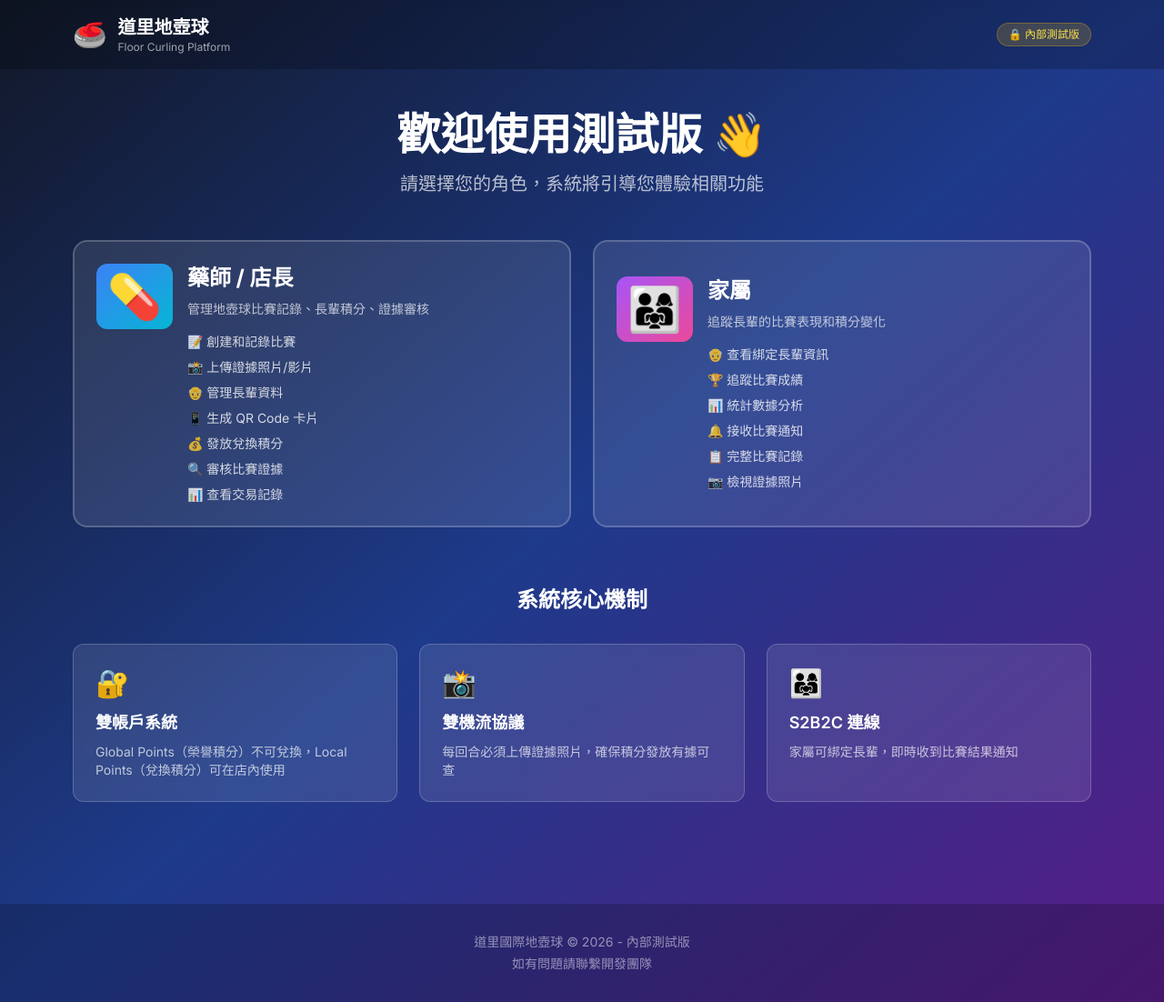
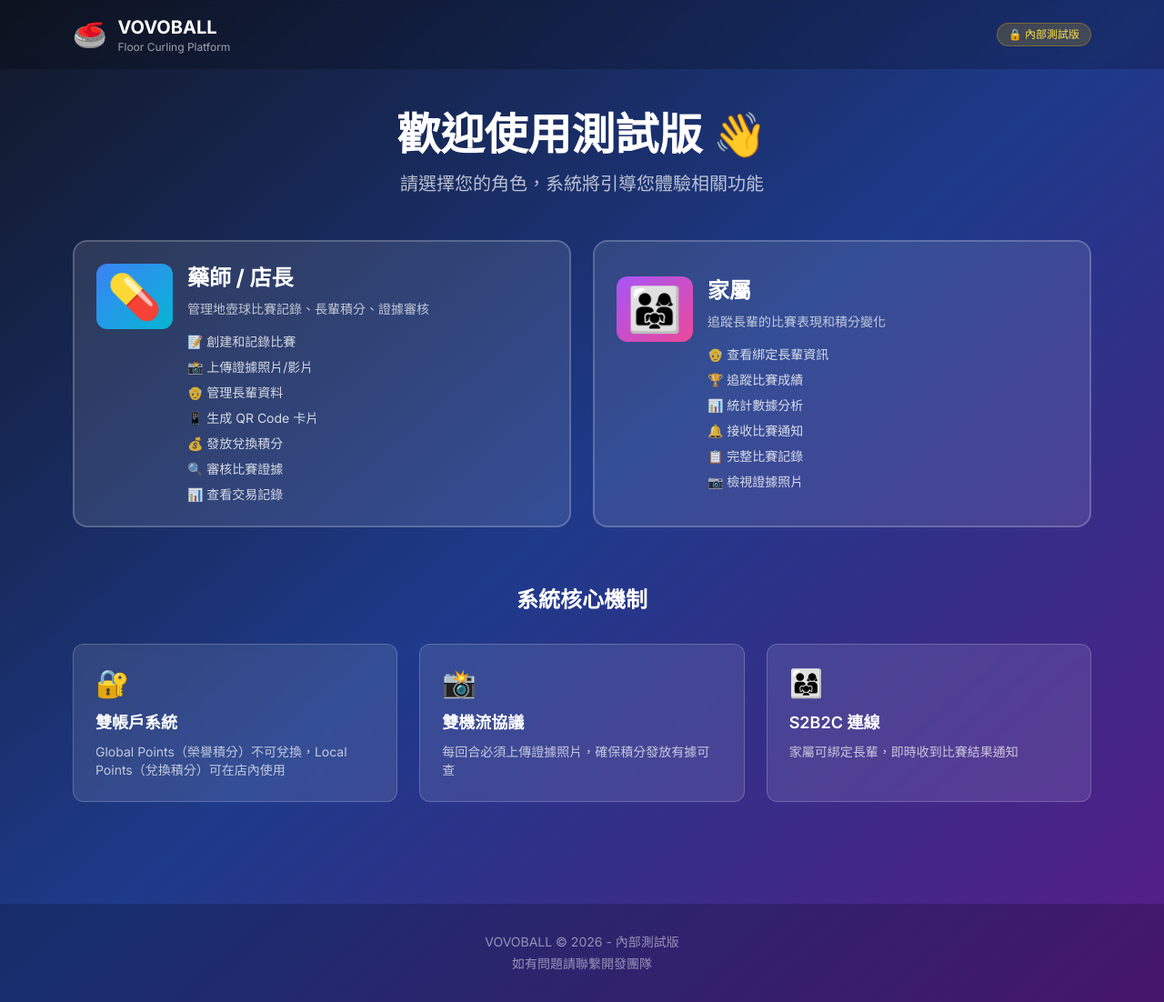
Before and after one commit to secrects2/Daoli2026, a Next.js app in the folder floor-curling-app/: page /guide in a window 1280 px wide. Shown: the whole page at 91% size. Built offline with nearby package versions, Linux system fonts and the light colour scheme.

Commit message:
brand: 系统名称统一改为VOVOBALL(原道里運動平台)

```diff
--- a/floor-curling-app/app/admin/page.tsx
+++ b/floor-curling-app/app/admin/page.tsx
@@ -50,7 +50,7 @@ export default function AdminDashboard() {
                     <div className="flex justify-between h-16 items-center">
                         <div className="flex items-center gap-3">
                             <span className="text-2xl">🛡️</span>
-                            <h1 className="text-xl font-bold text-foreground">道里國際總部</h1>
+                            <h1 className="text-xl font-bold text-foreground">VOVOBALL 總部</h1>
                         </div>
                         <div className="flex items-center space-x-4">
                             <button
--- a/floor-curling-app/app/guide/page.tsx
+++ b/floor-curling-app/app/guide/page.tsx
@@ -74,7 +74,7 @@ export default function GuidePage() {
                         <div className="flex items-center gap-3">
                             <span className="text-3xl">🥌</span>
                             <div>
-                                <h1 className="text-xl font-bold text-white">道里地壺球</h1>
+                                <h1 className="text-xl font-bold text-white">VOVOBALL</h1>
                                 <p className="text-xs text-white/60">Floor Curling Platform</p>
                             </div>
                         </div>
@@ -251,7 +251,7 @@ export default function GuidePage() {
             {/* 頁尾 */}
             <footer className="bg-black/20 mt-16 py-8">
                 <div className="max-w-6xl mx-auto px-4 text-center text-white/50 text-sm">
-                    <p>道里國際地壺球 © 2026 - 內部測試版</p>
+                    <p>VOVOBALL © 2026 - 內部測試版</p>
                     <p className="mt-1">如有問題請聯繫開發團隊</p>
                 </div>
             </footer>
--- a/floor-curling-app/app/layout.tsx
+++ b/floor-curling-app/app/layout.tsx
@@ -8,7 +8,7 @@ import NextTopLoader from 'nextjs-toploader'
 import { Metadata, Viewport } from 'next'
 
 export const metadata: Metadata = {
-    title: '道里運動平台 - DaoLi Sports Platform',
+    title: 'VOVOBALL - Sports & Health Platform',
     description: 'Professional Sports management platform',
     manifest: '/manifest.json',
     icons: {
@@ -23,7 +23,7 @@ export const metadata: Metadata = {
     appleWebApp: {
         capable: true,
         statusBarStyle: 'default',
-        title: '道里運動',
+        title: 'VOVOBALL',
     },
 }
 
--- a/floor-curling-app/app/login/page.tsx
+++ b/floor-curling-app/app/login/page.tsx
@@ -25,7 +25,7 @@ export default function LoginPage() {
                             </svg>
                         </div>
                         <h2 className="text-3xl font-extrabold tracking-tight text-foreground">
-                            道里運動平台
+                            VOVOBALL
                         </h2>
                         <p className="mt-2 text-sm font-medium text-muted-foreground uppercase tracking-widest">
                             數位管理平台
@@ -44,7 +44,7 @@ export default function LoginPage() {
 
                 {/* Footer */}
                 <p className="mt-8 text-center text-xs text-muted-foreground font-medium tracking-wide">
-                    &copy; 2026 DaoLi Sports Platform. <br /> Designed for Digital Health.
+                    &copy; 2026 VOVOBALL. <br /> Designed for Digital Health.
                 </p>
             </div>
         </div>
--- a/floor-curling-app/app/pharmacist/qrcode/page.tsx
+++ b/floor-curling-app/app/pharmacist/qrcode/page.tsx
@@ -104,7 +104,7 @@ export default function ElderQRCodePage() {
                 <div class="card">
                     <div class="qr-section"><img class="qr-code" src="${qrDataUrl}" alt="QR Code" /></div>
                     <div class="info-section">
-                        <div class="logo">🥌 道里地壺球</div>
+                        <div class="logo">🥌 VOVOBALL</div>
                         <div class="name">${elderName}</div>
                         <div class="store">${storeId || ''}</div>
                         <div class="instructions">請藥師掃描此 QR Code<br/>參加比賽</div>
@@ -271,7 +271,7 @@ export default function ElderQRCodePage() {
                                         <div className="flex items-center gap-4">
                                             <QRCodeGenerator value={generateElderQRContent(selectedElder.id)} size={180} className="rounded-lg" />
                                             <div className="text-left">
-                                                <p className="text-blue-900 font-bold text-lg mb-1">🥌 道里地壺球</p>
+                                                <p className="text-blue-900 font-bold text-lg mb-1">🥌 VOVOBALL</p>
                                                 <p className="text-blue-900 font-semibold text-xl">{selectedElder.nickname || selectedElder.full_name || '長輩'}</p>
                                                 <p className="text-muted-foreground text-sm">{storeId}</p>
                                             </div>
--- a/floor-curling-app/app/privacy/page.tsx
+++ b/floor-curling-app/app/privacy/page.tsx
@@ -17,7 +17,7 @@ export default function PrivacyPolicyPage() {
 
                     <h2 className="text-xl font-semibold text-foreground mt-6">1. 引言</h2>
                     <p>
-                        歡迎使用道里地壺球數位平台（以下簡稱「本平台」）。我們非常重視您的隱私權。
+                        歡迎使用VOVOBALL 數位平台（以下簡稱「本平台」）。我們非常重視您的隱私權。
                         本政策旨在說明我們如何收集、使用及保護您的個人資訊。
                     </p>
 
@@ -63,7 +63,7 @@ export default function PrivacyPolicyPage() {
 
                     <h2 className="text-xl font-semibold text-foreground mt-6">7. 聯絡我們</h2>
                     <p>
-                        若您對本隱私權政策有任何疑問，請聯繫道里總部管理團隊。
+                        若您對本隱私權政策有任何疑問，請聯繫VOVOBALL 總部管理團隊。
                     </p>
                 </div>
             </div>
--- a/floor-curling-app/app/terms/page.tsx
+++ b/floor-curling-app/app/terms/page.tsx
@@ -17,7 +17,7 @@ export default function TermsOfServicePage() {
 
                     <h2 className="text-xl font-semibold text-foreground mt-6">1. 同意條款</h2>
                     <p>
-                        當您訪問或使用道里地壺球數位平台（以下簡稱「本服務」），即表示您已閱讀、理解並同意受本服務條款的約束。
+                        當您訪問或使用VOVOBALL 數位平台（以下簡稱「本服務」），即表示您已閱讀、理解並同意受本服務條款的約束。
                         若您不同意本條款的任何部分，請停止使用本服務。
                     </p>
 
@@ -45,7 +45,7 @@ export default function TermsOfServicePage() {
 
                     <h2 className="text-xl font-semibold text-foreground mt-6">5. 智慧財產權</h2>
                     <p>
-                        本服務包含的所有內容（包括但不限於文字、圖標、程式碼及系統架構）均歸道里總部或相關權利人所有，
+                        本服務包含的所有內容（包括但不限於文字、圖標、程式碼及系統架構）均歸VOVOBALL 總部或相關權利人所有，
                         受著作權法及相關法律保護。未經授權，不得擅自複製或使用。
                     </p>
 
```
Also changed, not shown: floor-curling-app/public/manifest.json.
